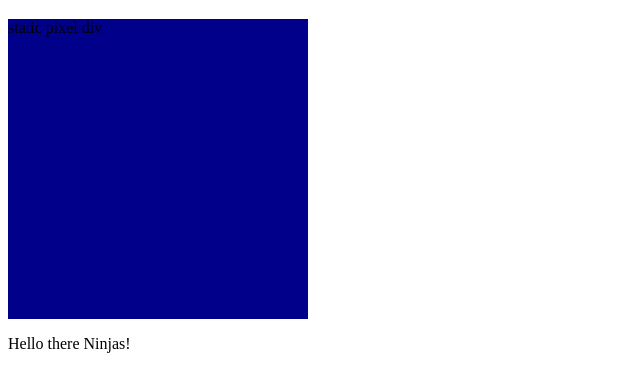
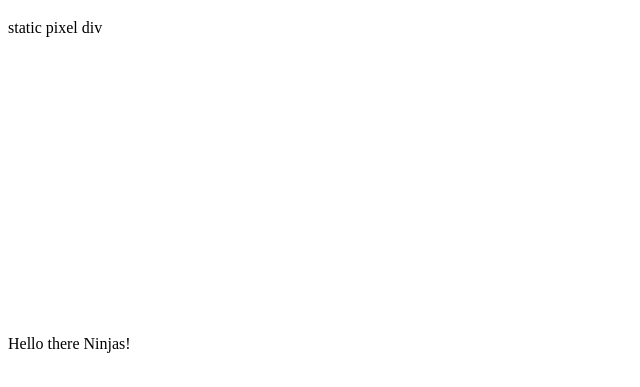
Before and after one commit to tengab/Ninja-CSS, a plain HTML site: page index.html in a window 1280 px wide. Shown: the part 95-482 px from the top of the page, without its empty margins (0-640 px from the left). Drawn offline with Linux system fonts and the light colour scheme.

Commit message:
lesson 45

```diff
--- a/css/syntax.css
+++ b/css/syntax.css
@@ -1,6 +1,5 @@
 .static-width{
     width: 300px;
     height: 300px;
-    background-color: darkblue;
-    background-repeat: no-repeat;
+    background: no-repeat top center;
 }
```
